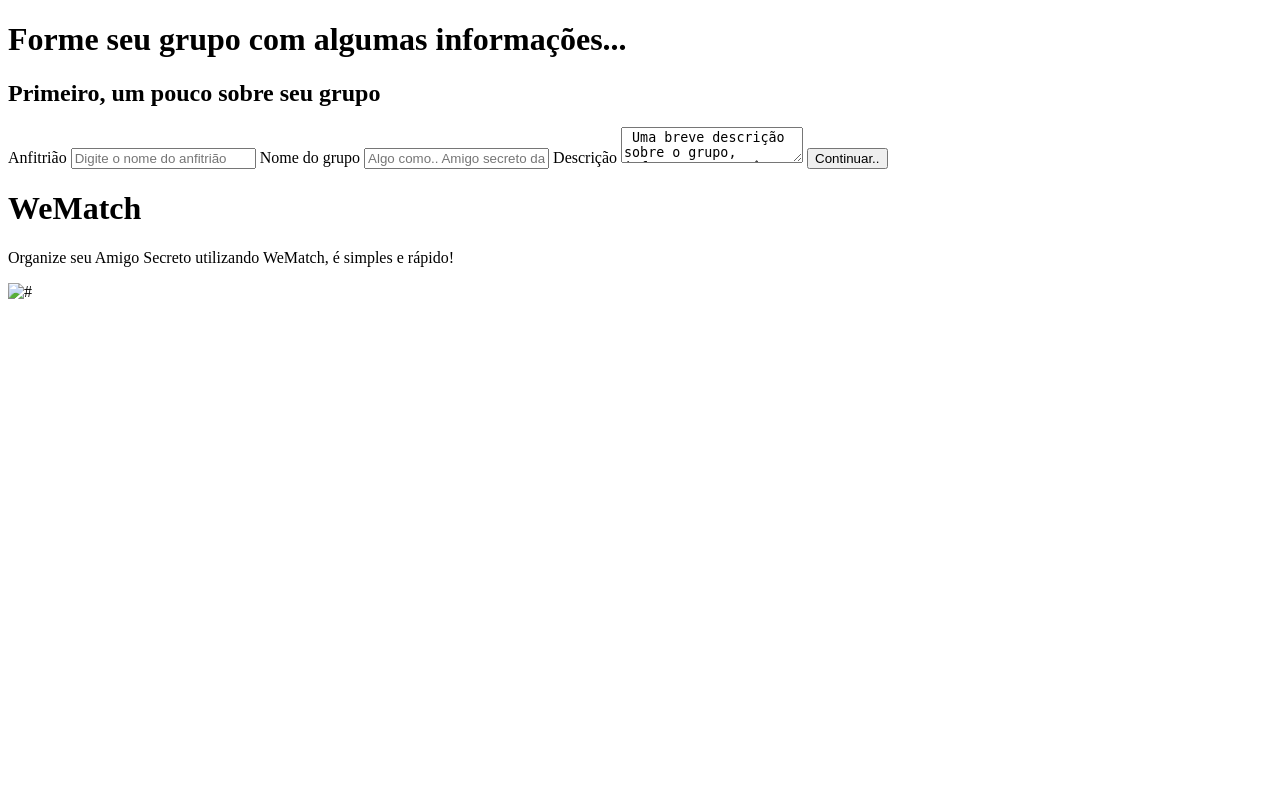
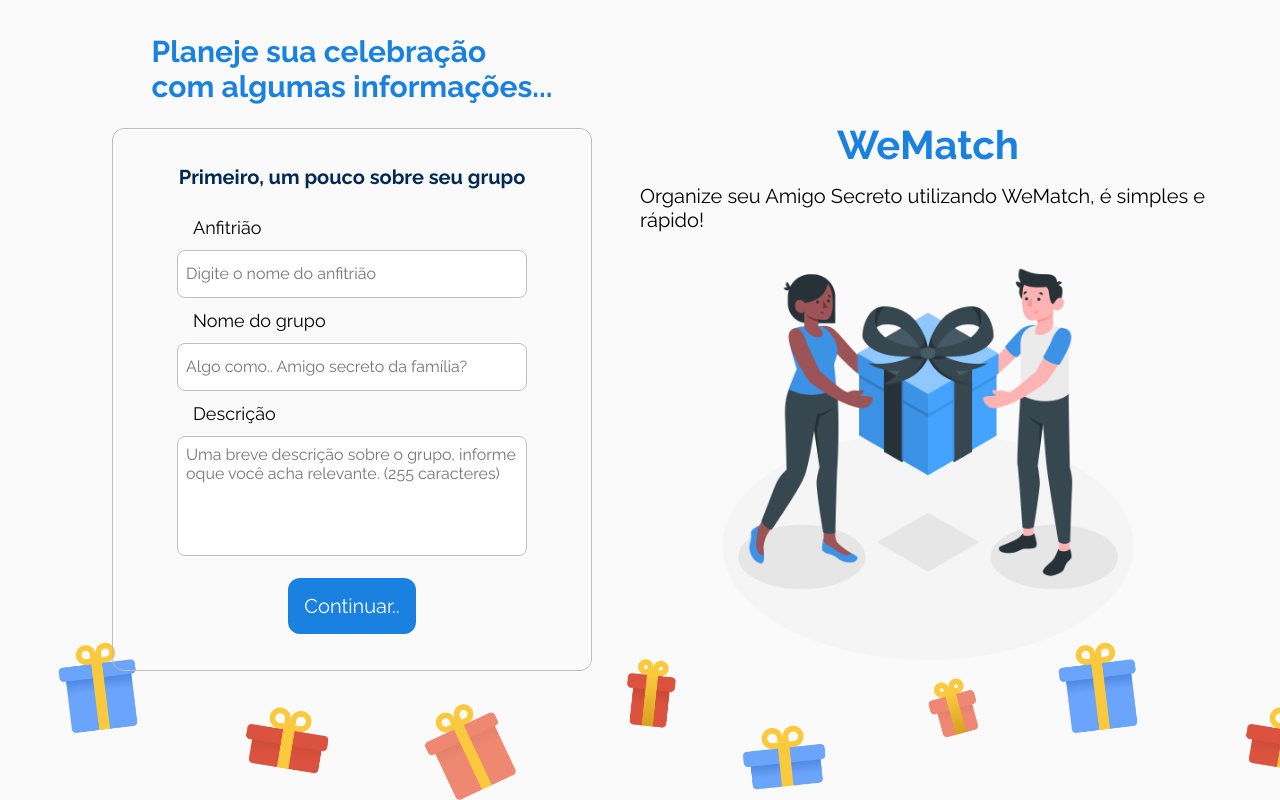
Before and after one commit to GabiRodrigues04/WeMatch, a PHP site: page /Views/Home.php in a window 1280 px wide. Run offline with PHP 8.4, Linux system fonts and the light colour scheme.

Commit message:
Criação de grupos e front-end

```diff
--- /dev/null
+++ b/app/Assets/css/style.css
@@ -0,0 +1,148 @@
+@import url('https://fonts.googleapis.com/css2?family=Raleway:wght@400;700&display=swap');
+
+* {
+    margin: 0;
+    padding: 0;
+    box-sizing: border-box;
+    font-family: 'Raleway', sans-serif;
+
+}
+
+main {
+    background: #fafafa;
+}
+
+.content{
+    position: relative;
+    width: 100vw;
+    height: 100vh;
+    display: flex;
+    justify-content: center;
+    align-items: center;
+    z-index: 1;
+}
+
+.forms {
+    width: 50vw;
+    height: 100vh;
+    display: flex;
+    justify-content: center;
+    align-items: center;
+    flex-direction: column;
+    margin-top: -72px;
+    margin-left: 64px;
+}
+
+.forms > h1 {
+    font-size: 30px;
+    margin-bottom: 24px;
+    color: #1a81e0;
+}
+
+.forms h2 {
+    padding-bottom: 16px;
+    font-size: 20px;
+    color: #002a53;
+}
+
+.visible-form {
+    border: 1px solid #bebebe;
+    display: flex;
+    flex-direction: column;
+    border-radius: 12px;
+    gap: 12px;
+    padding: 36px 64px;
+    align-items: center;
+
+}
+
+.hidden-form {
+    visibility: hidden;
+    height: 0;
+    padding: 0;
+    margin: 0;
+    overflow: hidden;
+}
+
+.groupform {
+
+    justify-content: center;
+    align-items: center;
+    display: flex;
+    flex-direction: column;
+    gap: 12px;
+}
+
+.groupform input {
+    padding:8px;
+    width: 350px;
+    height: 48px;
+    border: 1px solid #bebebe;
+    border-radius: 8px;
+    font-size: 16px;
+}
+
+.groupform textarea {
+    padding:8px;
+    width: 350px;
+    height: 120px;
+    resize: none;
+    font-size: 16px;
+    border: 1px solid #bebebe;
+    border-radius: 8px;
+}
+
+.groupform label {
+    font-size: 18px;
+    text-align: left;
+    align-self: flex-start;
+    margin-left: 16px;
+}
+
+.groupform button {
+    background: #1a81e0;
+    color:#fafafa;
+    font-size: 20px;
+    padding: 16px;
+    border: none;
+    border-radius: 12px;
+    margin-top: 10px;
+    cursor: pointer;
+}
+
+.introduction {
+    width: 50vw;
+    height: 100vh;
+    display: flex;
+    flex-direction: column;
+    align-items: center;
+    justify-content: center;
+    margin-right: 64px;
+
+}
+
+.introduction h1 {
+    font-size: 40px;
+    color: #1a81e0;
+    margin-bottom: 16px;
+}
+
+.introduction p {
+    font-size: 20px;
+}
+
+footer {
+    position: fixed;
+    bottom: 0;
+    left: 0;
+    width: 100%;
+    height: 250;
+    overflow: hidden;
+    display: flex;
+    left: 35px;
+}
+
+footer img {
+    width: 1000px;
+    height: 242;
+}
--- a/app/Views/Home.php
+++ b/app/Views/Home.php
@@ -4,41 +4,41 @@
     <meta charset="UTF-8">
     <meta name="viewport" content="width=device-width, initial-scale=1.0">
     <title>WeMatch</title>
+    <link rel="stylesheet" href="Assets/css/style.css">
 </head>
 <body>
 
     <main>
         <div class = "content">
             <div class = "forms">
-                <h1> Forme seu grupo com algumas informações...</h1>
+                <h1> Planeje sua celebração<br> com algumas informações...</h1>
                 <form class="groupform" action="/wematch/app/creategroup" method="post">
-
-                    <div class="firstform" id="firstform">
+                    <div class="visible-form" id="firstform">
                         <h2> Primeiro, um pouco sobre seu grupo </h2>
                         <label for="hostname"> Anfitrião </label>
                             <input type="text" name="hostname" id="hostname" placeholder="Digite o nome do anfitrião">
                         <label for="groupname"> Nome do grupo </label>
                             <input type="text" name="groupname" id="groupname" placeholder="Algo como.. Amigo secreto da família?">
                         <label for="descgroup"> Descrição </label>
-                            <textarea name="descgroup" id="descgroup"> Uma breve descrição sobre o grupo, informe oque você acha relevante.</textarea>
-                        <button type="button" onclick="changeDiv(2); sendHost();"> Continuar.. </button>
+                            <textarea maxlength="255" name="descgroup" id="descgroup" placeholder="Uma breve descrição sobre o grupo, informe oque você acha relevante. (255 caracteres)"></textarea>
+                        <button type="button" onclick="changeDiv(1, 2); sendHost();"> Continuar.. </button>
                     </div>
 
-                    <div class="scndform" id="scndform" style="display: none;">
+                    <div class="hidden-form" id="scndform" >
                         <h2> Agora, algumas informações adicionais </h2>
                         <label for="celebrationdate"> Quando será a celebração? </label>
                             <input type="date" name="celebrationdate" id="celebrationdate">
                         <label for="budget"> Os presentes tem valor definido? </label>
                             <h3> Até R$ </h3>
-                            <input type="number" name="budget" id="budget">
+                            <input type="number" name="budget" id="budget" placeholder="0">
 
                         <div class="formbtns">
-                            <button type="button" onclick="changeDiv(1)"> Voltar.. </button>
-                            <button type="button" onclick="changeDiv(3)"> Continuar.. </button>
+                            <button type="button" onclick="changeDiv(2,1)"> Voltar.. </button>
+                            <button type="button" onclick="changeDiv(2,3)"> Continuar.. </button>
                         </div>
                     </div>
 
-                    <div class="thirdform" id="thirdform" style="display: none;">
+                    <div class="hidden-form" id="thirdform">
                         <h2> Para finalizar, adicione o nome dos participantes </h2>
 
                         <div class="memberlist" id="memberlist">
@@ -49,21 +49,24 @@
                         <button type="button" onclick="createInput()"> + </button>
 
                         <div class="formbtns">
-                            <button type="button" onclick="changeDiv(2)"> Voltar.. </button>
+                            <button type="button" onclick="changeDiv(3, 2)"> Voltar.. </button>
                             <button type="submit" > Enviar </button>
                         </div>
                     </div>
 
                 </form>
             </div>
+
             <div class = "introduction">
                 <h1> WeMatch </h1>
                 <p> Organize seu Amigo Secreto utilizando WeMatch, é simples e rápido! </p>
-                <img src="#" alt="#">
+                <img src="Assets/Images/gift-img.png" alt="#" style="width: 35vw;">
             </div>
         </div>
-
     </main>
-
+    <footer>
+      <img src="Assets/Images/footer-gifts.png">
+      <img src="Assets/Images/footer-gifts.png">
+    </footer>
 </body>
 </html>
--- a/app/index.php
+++ b/app/index.php
@@ -9,8 +9,9 @@
     case '/':
         GroupsController::home();
         break;
-
-
+    case '/creategroup':
+        GroupsController::insert();
+        break;
     default:
         echo "Error 404";
         break;
```
Also changed, not shown: app/Assets/js/script.js (+48 -18 lines), app/Controllers/GroupsController.php (+17 -0 lines), app/DAO/GroupDao.php (+15 -1 lines), app/Models/GroupsModel.php (added, +15 -0 lines), database/wematch.sql (added, +131 -0 lines), app/Assets/Images/footer-gifts.png (added), app/Assets/Images/gift-img.png (added).
